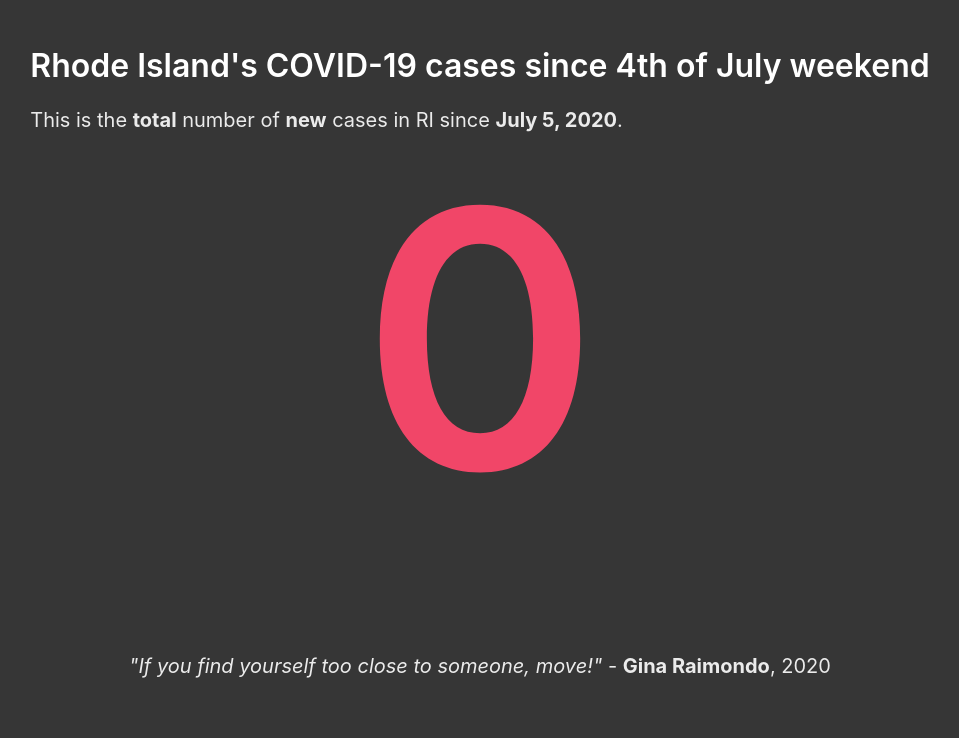
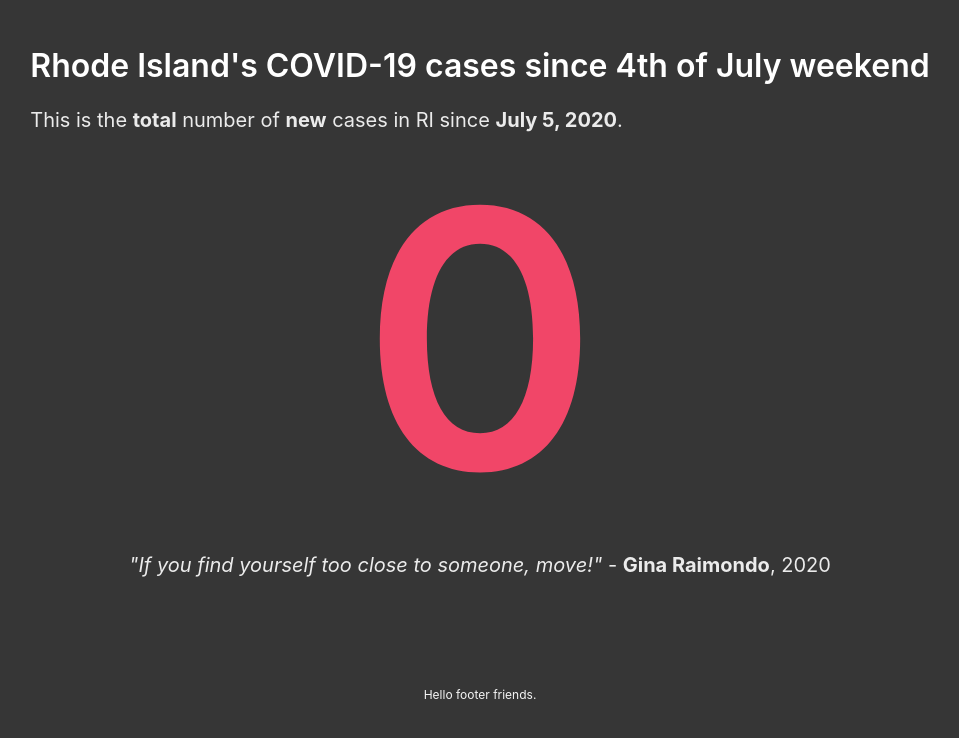
Before and after one commit to akc8012/gina-rona-app, a Preact app: page / in a window 1280 px wide. Shown: the top 738 px of the page, without its empty margins (160-1119 px from the left). Built offline with nearby package versions, Linux system fonts and the light colour scheme; no server answers.

Commit message:
Use actual footer -- Looks good!

```diff
--- a/src/assets/style.scss
+++ b/src/assets/style.scss
@@ -1,7 +1,9 @@
-// TODO: Use this to disable page scroll. Previously, it cut off the clout text :(
-// html,
-// body {
-//   margin: 0;
-//   height: 100%;
-//   overflow: hidden;
-// }
+.main {
+  display: flex;
+  min-height: 100vh;
+  flex-direction: column;
+}
+
+.section {
+  flex: 1;
+}
--- a/src/components/App.tsx
+++ b/src/components/App.tsx
@@ -5,7 +5,8 @@ import { CloutFooter } from './CloutFooter';
 
 export function App() {
 	return (
-		<section class='hero section is-dark is-fullheight' style={{ paddingBottom: '0.5rem' }}>
+		<div class='main'>
+			<section class='hero section is-dark'>
 				<div class='container'>
 					<h3 class='title is-3 is-spaced'>
 						Rhode Island's COVID-19 cases since 4th of July weekend
@@ -23,5 +24,12 @@ export function App() {
 					{/* <CloutFooter /> */}
 				</div>
 			</section>
+
+			<footer class='footer has-background-dark'>
+				<div class='content has-text-light is-small has-text-centered'>
+					Hello footer friends.
+				</div>
+			</footer>
+		</div>
 	);
 }
--- a/src/main.tsx
+++ b/src/main.tsx
@@ -1,7 +1,7 @@
 // TODO: Why is there an error?
 // import gina from './assets/two.png';
+import './assets/style.scss';
 import 'bulma/css/bulma.css'
-// import './assets/style.scss';
 
 import { h, render } from 'preact';
 import { App } from './components/App';
```
Lines whose indentation alone changed are shown as unchanged.
